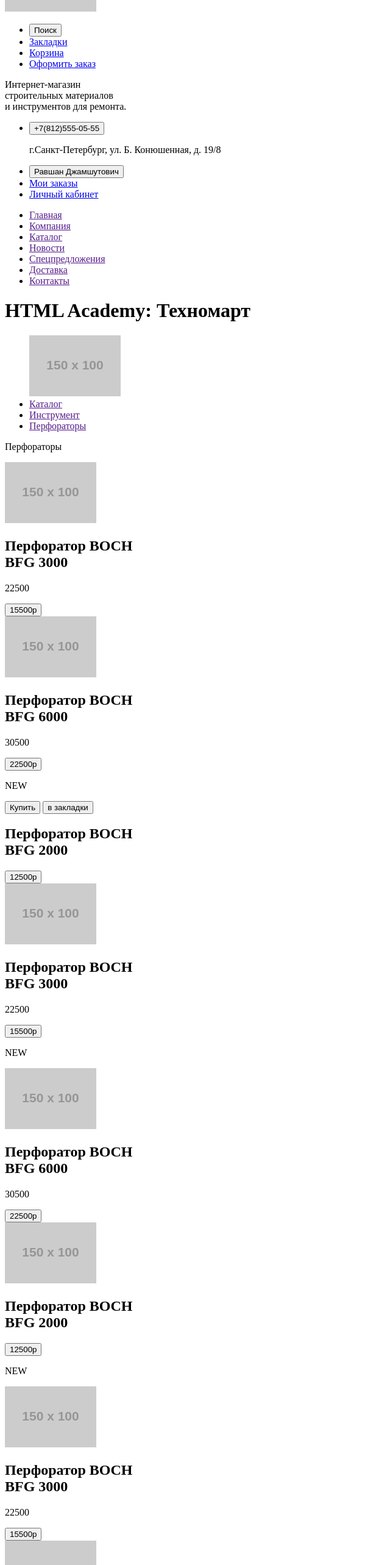
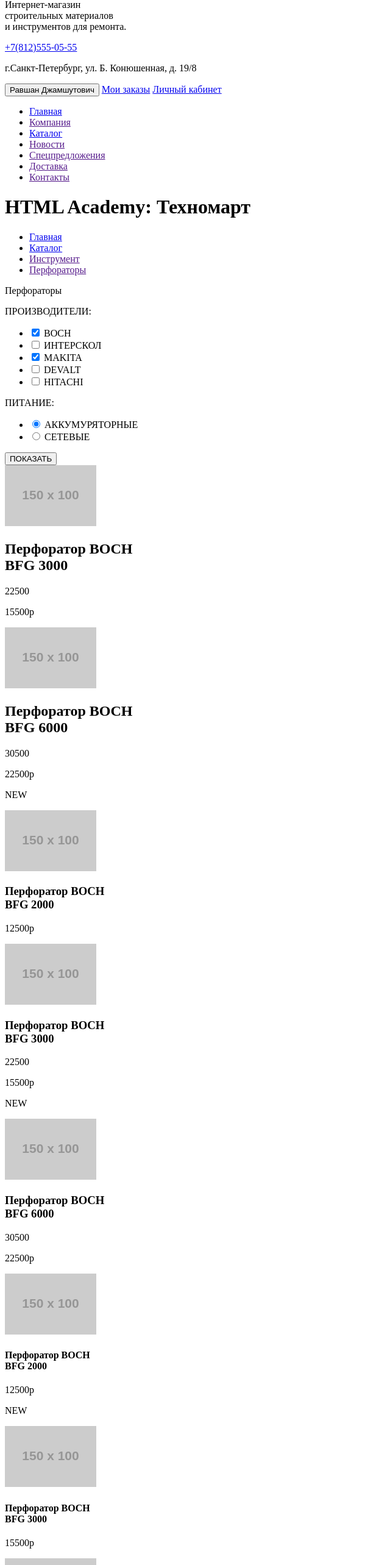
Before and after one commit to shamonova/1245405-technomart-27, a plain HTML site: page catalog.html in a window 1280 px wide. Shown: the part 131-2698 px from the top of the page at 61% size, without its empty margins (0-640 px from the left). Drawn offline with Linux system fonts and the light colour scheme; placeholder pictures from the web are drawn by us.

Commit message:
исправление по заданию. +3задание, дополнение разметки

```diff
--- a/catalog.html
+++ b/catalog.html
@@ -6,41 +6,32 @@
     <title>HTML Academy: Техномарт</title>
   </head>
   <body>
-  <p>Репозиторий создан для обучения на профессиональном онлайн‑курсе «<a href="https://htmlacademy.ru/intensive/htmlcss">HTML и CSS, уровень 1</a>».</p>
   <header>
-  <nav>
+  <div>
    <a>
     <img src="https://via.placeholder.com/150x100" alt="Логотип ТЕХНОМАРТ">
    </a>
-  <ul>
-   <li>
     <button type="button">Поиск</button>
-   </li>
-   <li><a href=".html">Закладки</a></li>
-   <li><a href=".html">Корзина</a></li>
-   <li><a href=".html">Оформить заказ</a></li>
-  </ul>
+    <a href=".html">Закладки</a>
+    <a href=".html">Корзина</a>
+    <a href=".html">Оформить заказ</a>
+  </div>
+  <div>
    <p>Интернет-магазин<br>
      строительных материалов<br>
 	 и инструментов для ремонта.
    </p>
+   <a href=".html">+7(812)555-05-55</a>
+   <p>г.Санкт-Петербург, ул. Б. Конюшенная, д. 19/8 </p>
+   <button type="button">Равшан Джамшутович</button>
+   <a href=".html">Мои заказы</a>
+   <a href=".html">Личный кабинет</a>
+  </div>
+  <nav>
    <ul>
-    <li>
-	   <button type="button">+7(812)555-05-55</button>
-	   <p>г.Санкт-Петербург, ул. Б. Конюшенная, д. 19/8 </p>
-	 </li>
-   </ul>
-  <ul>
-   <li>
-    <button type="button">Равшан Джамшутович</button>
-   </li>
-   <li><a href=".html">Мои заказы</a></li>
-   <li><a href=".html">Личный кабинет</a></li>
-  </ul>
-  <ul>
-	 <li><a href=""> Главная </a></li>
+	 <li><a href="index.html"> Главная </a></li>
 	 <li><a href=""> Компания </a></li>
-	 <li><a href=""> Каталог</a></li>
+	 <li><a href="catalog.html"> Каталог</a></li>
 	 <li><a href=""> Новости </a></li>
 	 <li><a href=""> Спецпредложения </a></li>
 	 <li><a href=""> Доставка </a></li>
@@ -52,103 +43,13 @@
    <main>
      <h1>HTML Academy: Техномарт</h1>
 	 <ul>
-	  <img src="https://via.placeholder.com/150x100" alt="Домик">
-	  <li><a href=""> Каталог </a></li>
+	  <li><a href="index.html">Главная</a></li>
+	  <li><a href="catalog.html"> Каталог </a></li>
 	  <li><a href=""> Инструмент </a></li>
 	  <li><a href=""> Перфораторы</a></li>
 	 </ul>
 	   <p>Перфораторы</p>
-
-
-	 <article>
-	  <a>
-	  <img src="https://via.placeholder.com/150x100" alt="Перфоратор">
-	  </a>
-	  <h2>Перфоратор BOCH<br>
-	      BFG 3000 </h2>
-		<p>22500</p>
-		 <button type="button">15500p</button>
-	 </article>
-
-	 <article>
-	  <a>
-	  <img src="https://via.placeholder.com/150x100" alt="Перфоратор">
-	  </a>
-	  <h2>Перфоратор BOCH<br>
-	      BFG 6000 </h2>
-		<p>30500</p>
-		 <button type="button">22500p</button>
-
-	 </article>
-
-	 <article>
-	    <p>NEW</p>
-		<button type="button">Купить</button>
-		<button type="button">в закладки</button>
-	  <h2>Перфоратор BOCH<br>
-	      BFG 2000 </h2>
-		 <button type="button">12500p</button>
-	 </article>
-
-	 <article>
-	  <a>
-	  <img src="https://via.placeholder.com/150x100" alt="Перфоратор">
-	  </a>
-	  <h2>Перфоратор BOCH<br>
-	      BFG 3000 </h2>
-		<p>22500</p>
-		 <button type="button">15500p</button>
-	 </article>
-
-	 <article>
-	   <p>NEW</p>
-	  <a>
-	  <img src="https://via.placeholder.com/150x100" alt="Перфоратор">
-	  </a>
-	  <h2>Перфоратор BOCH<br>
-	      BFG 6000 </h2>
-		<p>30500</p>
-		 <button type="button">22500p</button>
-	 </article>
-
-	 <article>
-	  <a>
-	  <img src="https://via.placeholder.com/150x100" alt="Перфоратор">
-	  </a>
-	  <h2>Перфоратор BOCH<br>
-	      BFG 2000 </h2>
-		 <button type="button">12500p</button>
-	 </article>
-
-	 <article>
-	  <p>NEW</p>
-	  <a>
-	  <img src="https://via.placeholder.com/150x100" alt="Перфоратор">
-	  </a>
-	  <h2>Перфоратор BOCH<br> BFG 3000</h2>
-	  <p>22500</p>
-	  <button type="button">15500p</button>
-	 </article>
-
-	 <article>
-	  <a>
-	  <img src="https://via.placeholder.com/150x100" width="150" height="100" alt="Перфоратор">
-	  </a>
-	  <h2>Перфоратор BOCH<br>
-	      BFG 6000 </h2>
-		<p>30500</p>
-		 <button type="button">22500p</button>
-	 </article>
-
-	 <article>
-	  <a>
-	  <img src="https://via.placeholder.com/150x100" alt="Перфоратор">
-	  </a>
-	  <h2>Перфоратор BOCH<br>
-	      BFG 2000 </h2>
-		 <button type="button">12500p</button>
-	 </article>
-
+	 <div>
 	  <form>
 	 <p>ПРОИЗВОДИТЕЛИ:</p>
 	 <ul>
@@ -200,17 +101,119 @@
 	 </ul>
 	 <button type="submit">ПОКАЗАТЬ</button>
 	 </form>
+	 <div>
+	  <div>
+	   <a>
+	    <img src="https://via.placeholder.com/150x100" alt="Перфоратор">
+	   </a>
+	   <h2>Перфоратор BOCH<br>
+	      BFG 3000 </h2>
+	   <p>22500</p>
+	   <p>15500p</p>
+	  </div>
+
+	  <div>
+	   <a>
+	    <img src="https://via.placeholder.com/150x100" alt="Перфоратор">
+	   </a>
+	   <h2>Перфоратор BOCH<br>
+	      BFG 6000 </h2>
+	   <p>30500</p>
+	   <p>22500p</p>
+	  </div>
+
+	  <div>
+	    <p>NEW</p>
+		<img src="https://via.placeholder.com/150x100" alt="Перфоратор">
+	    <h3>Перфоратор BOCH<br>
+	      BFG 2000 </h3>
+	    <p>12500p</p>
+	  </div>
+
+	  <div>
+	    <a>
+	     <img src="https://via.placeholder.com/150x100" alt="Перфоратор">
+	    </a>
+	    <h3>Перфоратор BOCH<br>
+	      BFG 3000 </h3>
+		<p>22500</p>
+	    <p>15500p</p>
+	   </div>
+
+	  <div>
+	    <p>NEW</p>
+	    <a>
+	     <img src="https://via.placeholder.com/150x100" alt="Перфоратор">
+	    </a>
+	    <h3>Перфоратор BOCH<br>
+	      BFG 6000 </h3>
+		<p>30500</p>
+		<p>22500p</p>
+	  </div>
+
+	  <div>
+	   <a>
+	    <img src="https://via.placeholder.com/150x100" alt="Перфоратор">
+	   </a>
+	   <h4>Перфоратор BOCH<br>
+	      BFG 2000 </h4>
+	   <p>12500p</p>
+	  </div>
+
+	  <div>
+	   <p>NEW</p>
+	   <a>
+	    <img src="https://via.placeholder.com/150x100" width="150" height="100" alt="Перфоратор">
+	   </a>
+	   <h4>Перфоратор BOCH<br> BFG 3000</h4>
+	   <p>15500p</p>
+	  </div>
+
+	  <div>
+	   <a>
+	    <img src="https://via.placeholder.com/150x100" width="150" height="100" alt="Перфоратор">
+	   </a>
+	   <h4>Перфоратор BOCH<br>
+	      BFG 6000 </h4>
+	   <p>30500</p>
+	   <p>22500p</p>
+	  </div>
+
+	  <div>
+	   <a>
+	    <img src="https://via.placeholder.com/150x100" width="150" height="100" alt="Перфоратор">
+	   </a>
+	   <h4>Перфоратор BOCH<br>
+	      BFG 2000 </h4>
+	   <p>12500p</p>
+	  </div>
+	 </div>
+	 </div>
+
+	 <div>
+	  <button type="button">1</button>
+	  <button type="button">2</button>
+	  <button type="button">3</button>
+	  <button type="button">Следущая</button>
+ 	 </div>
+	 <h2>ПАРА СЛОВ О ПЕРФОРАТОРАХ</h2>
+	  <p>Перфоратор-универсальный строительный инструмент. Предназначен для сверления и долбления отверстий в кирпиче, бетоне и камне.
+	     Существуют электромеханические и пневматические перфораторы. Современные модели могут выполнять функции дрели, шуруповерта и отбойного молотка. В ассортиментном ряду есть выбор "трехрежимников": в одном устройстве будут совмещены отбойный молоток и ударная дрель.</p>
+	</main>
 	<footer>
+	 <div>
       <a>
-     <img src="https://via.placeholder.com/150x100" alt="Логотип ТЕХНОМАРТ">
+        <img src="https://via.placeholder.com/150x100" width="150" height="100" alt="Логотип ТЕХНОМАРТ">
       </a>
       <ul>
        <li><a href=""> Компания </a></li>
 	   <li><a href=""> Новости </a></li>
-	<li><a href=""> Каталог</a></li>
+	   <li><a href="catalog.html"> Каталог</a></li>
 	   <li><a href=""> Доставка</a></li>
 	   <li><a href=""> Контакты</a></li>
       </ul>
+	 </div>
+	 <div>
       <p>г.Санкт-Петербург, ул. Б. Конюшенная, д. 19/8 <br>
 	    +7(812)555-05-55
 	  </p>
@@ -220,6 +223,8 @@
 	   <li><a href=""> Инструмент </a></li>
 	   <li><a href=""> Спецпредложения </a></li>
       </ul>
+	 </div>
+	 <div>
 	  <p>2010-2017 Компания "Техномарт"<br>
 	    Все права защищены.
 	  </p>
@@ -229,11 +234,11 @@
 	   <li><a href="#">Инстаграм</a></li>
 	  </ul>
 	  <p>Обратная связь:<br>
-	    mail@htmlacademy.ru
+	    <a>mail@htmlacademy.ru</a>
+	  <p>Разработано-<br>
+	    <a>htmlacademy.ru</a>
 	  </p>
-	 <p>Разработано-<br>
-	    htmlacademy.ru
-	 </p>
+	 </div>
 
 
    </footer>
```
Also changed, not shown: index.html (+92 -50 lines). Lines whose indentation alone changed are shown as unchanged.
